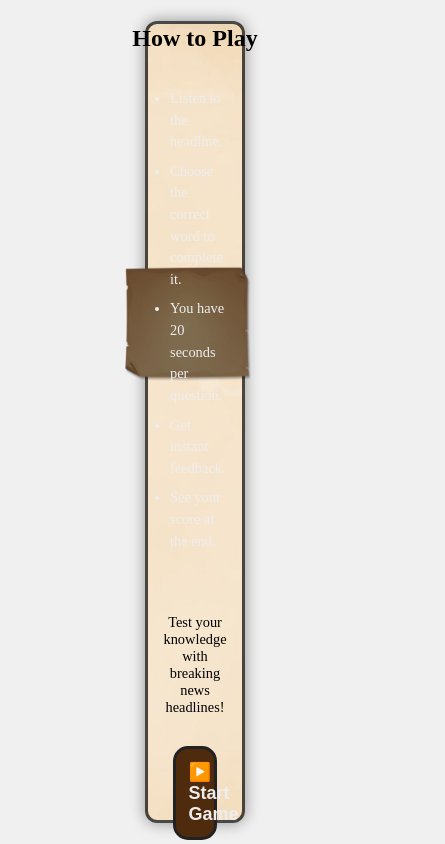
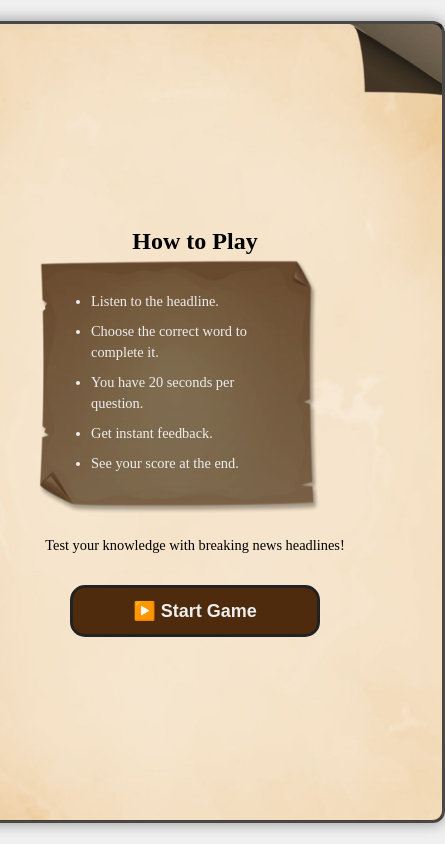
Before and after one commit to Kalmeshwar27/headlinesreact, a React (Create React App) app: page / in a window 390 px wide. Shown: the whole page, 445 px wide, since content can reach past the window. Built offline with nearby package versions, Linux system fonts and the light colour scheme.

Commit message:
updated code

```diff
--- a/src/App.css
+++ b/src/App.css
@@ -660,7 +660,7 @@ body {
 @media (max-width: 768px) {
 
   .start-screen {
-    width: 100px;
+    width: 500px;
     margin: 1.5rem auto;
     padding: 1.5rem;
   }
```
